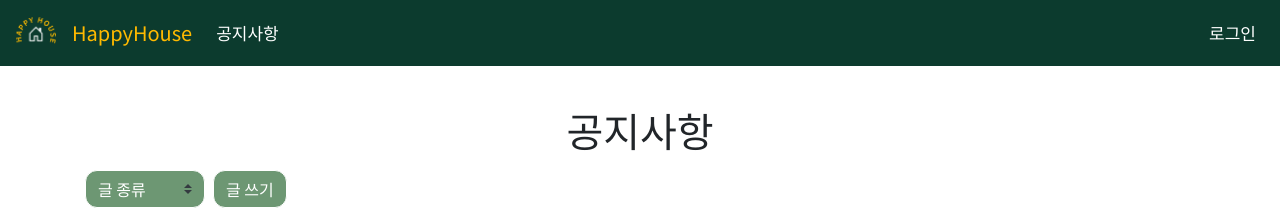
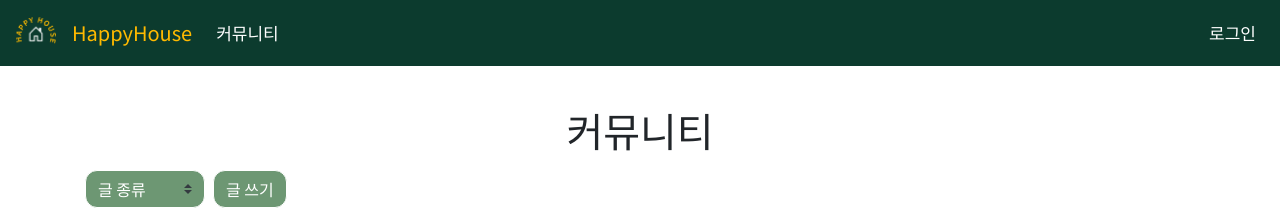
Before and after one commit to YeonJeongLee00/HappyHouse, a Vue app in the folder frontend/: page /board/list in a window 1280 px wide. Shown: the top 209 px of the page. Built offline with nearby package versions, Linux system fonts and the light colour scheme; no server answers.

Commit message:
공지사항 수정
Former-commit-id: 48b8e16eb87c87df8a5b69c25870913d5b9b8ff4

```diff
--- a/frontend/src/components/HeaderNav.vue
+++ b/frontend/src/components/HeaderNav.vue
@@ -23,7 +23,7 @@
         <ul class="navbar-nav">
           <li class="nav-item">
             <router-link to="/board" class="nav-link text-white"
-              >공지사항</router-link
+              >커뮤니티</router-link
             >
           </li>
           <li class="nav-item">
--- a/frontend/src/views/BoardView.vue
+++ b/frontend/src/views/BoardView.vue
@@ -1,6 +1,6 @@
 <template>
   <b-container class="container">
-    <h1>공지사항</h1>
+    <h1>커뮤니티</h1>
     <router-view></router-view>
   </b-container>
 </template>
```
